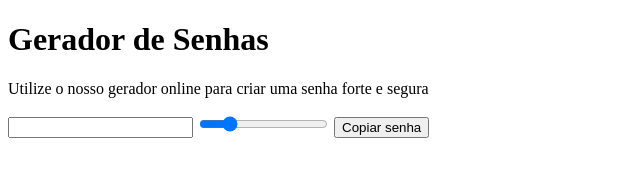
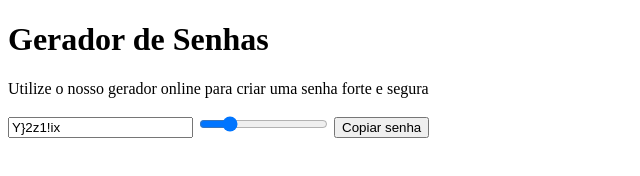
Before and after one commit to beatrizliramartins/Gerador-de-Senhas-, a plain HTML site: page index.html in a window 1280 px wide. Shown: the full height of the page, 0-640 px from the left. Drawn offline with Linux system fonts and the light colour scheme.

Commit message:
Input Password

```diff
--- a/index.html
+++ b/index.html
@@ -7,6 +7,7 @@
     <title>Document</title>
 </head>
 <body>
+
     <h1>Gerador de Senhas</h1>
     <p>Utilize o nosso gerador online para criar uma senha forte e segura</p>
 
@@ -21,6 +22,25 @@
 
     <button>Copiar senha</button>
 
+    <script>
+        function generatePassword () {
+            const chars= "abcdefghijkmnopqrstuvwxyzABCDEFGHIJKMNPQRSTUVWXYZ123456789!@#$%¨&*(){}"
 
+            let password = ""
+
+            for(let i = 0; i < 8; i++) {
+                const randomNumber = Math.floor(Math.random() * chars.length)
+                password += chars.substring(randomNumber, randomNumber + 1)
+            }
+
+            const inputEl = document.querySelector("#password")
+            inputEl.value = password
+
+
+            console.log(password)
+        }
+
+        generatePassword()
+    </script>
 </body>
 </html>
```
